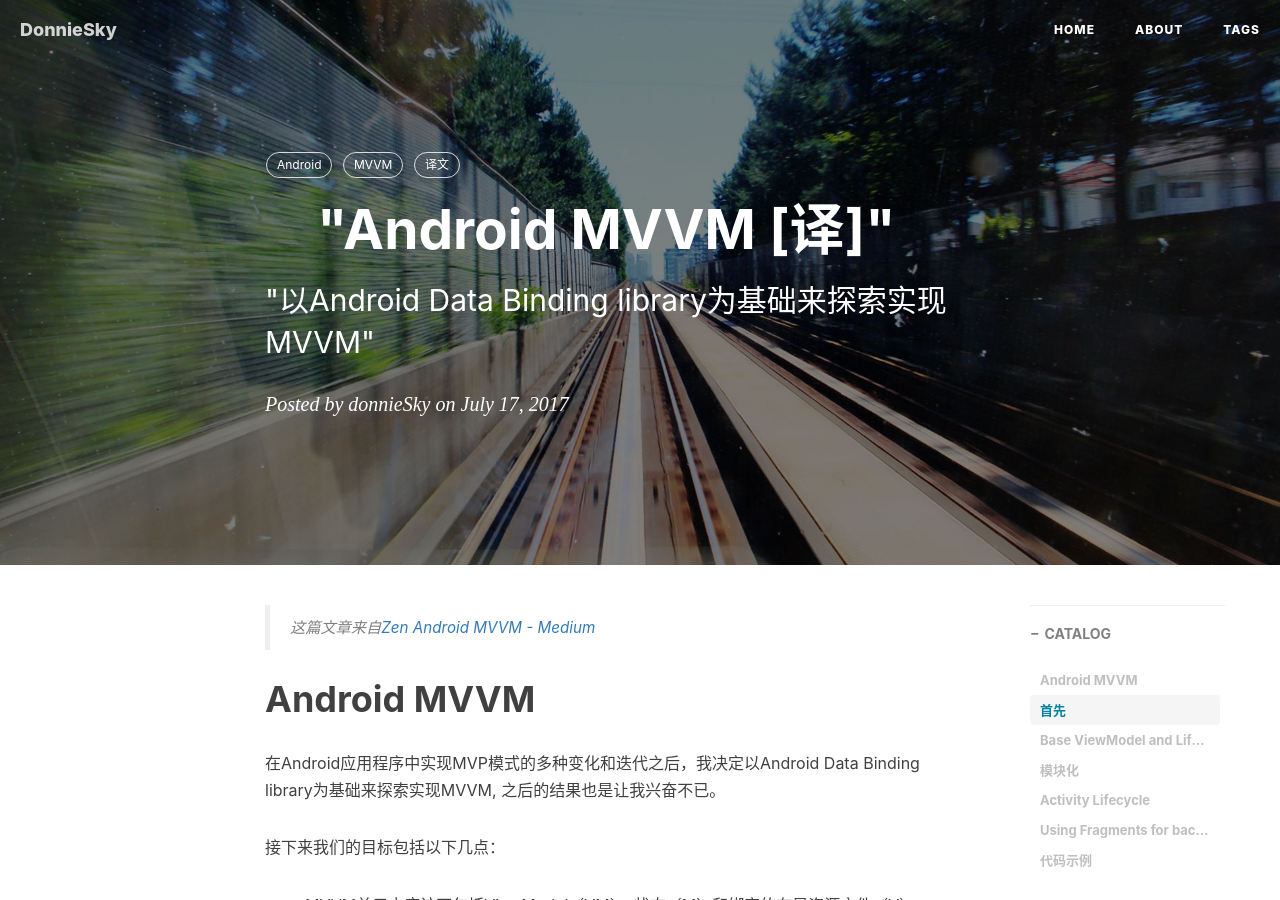
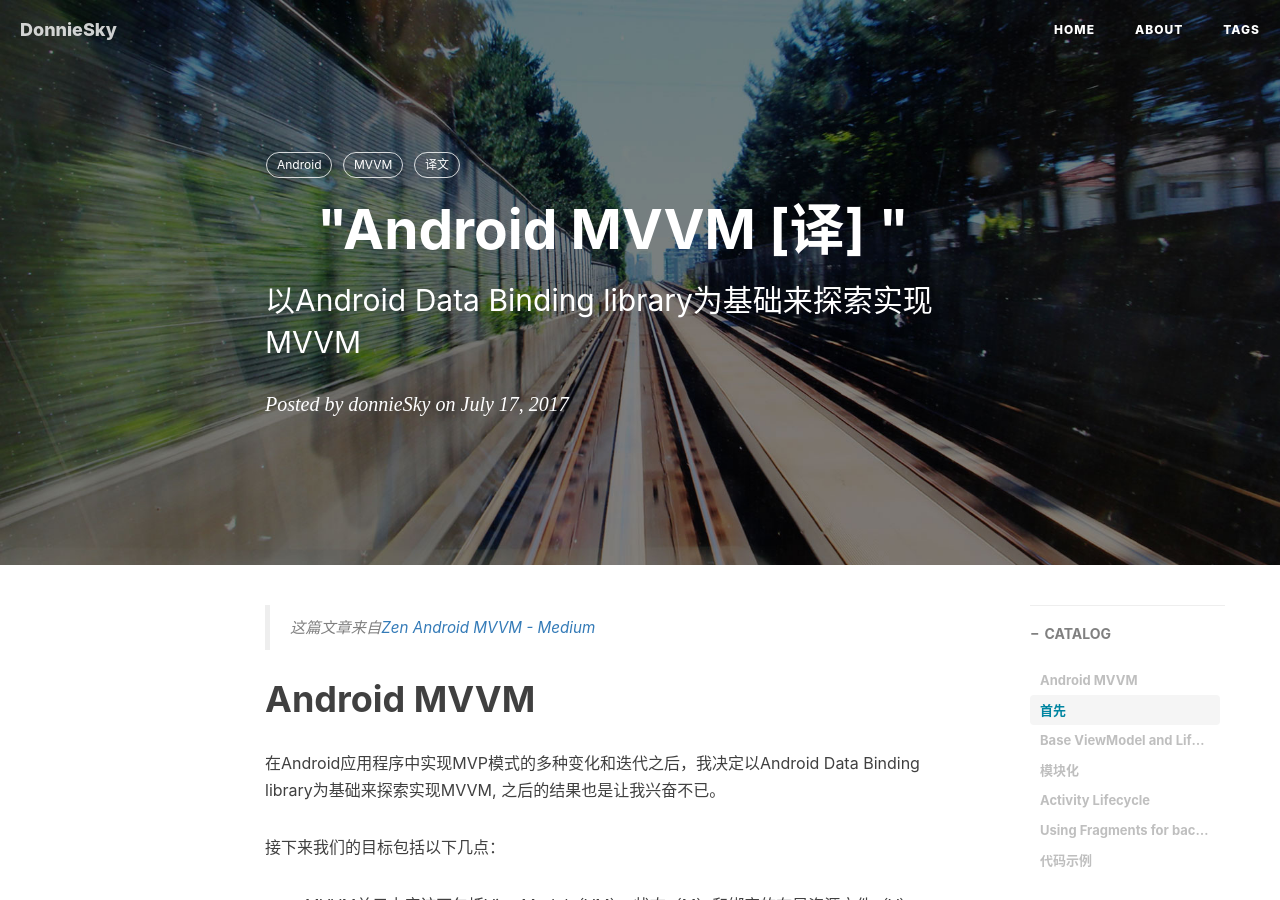
Before and after one commit to doghex/donniesky.github.io, a Jekyll site: the page built from _posts/2017-07-17-Android-MVVM.markdown, in a window 1280 px wide and 900 px high. Built offline with Jekyll 4.4.1, drawn with Linux system fonts in a browser that asks for light colours; nearby versions of some CDN libraries; comment, search, counter and statistics services are not loaded.

```diff
--- a/_posts/2017-07-17-Android-MVVM.markdown
+++ b/_posts/2017-07-17-Android-MVVM.markdown
@@ -1,7 +1,7 @@
 ---
 layout:     post
-title:      "Android MVVM [译]"
-subtitle:   " \"以Android Data Binding library为基础来探索实现MVVM\""
+title:      "Android MVVM [译] "
+subtitle:   "以Android Data Binding library为基础来探索实现MVVM"
 date:       2017-07-17 17:10:00
 author:     "donnieSky"
 catalog:	true
```
